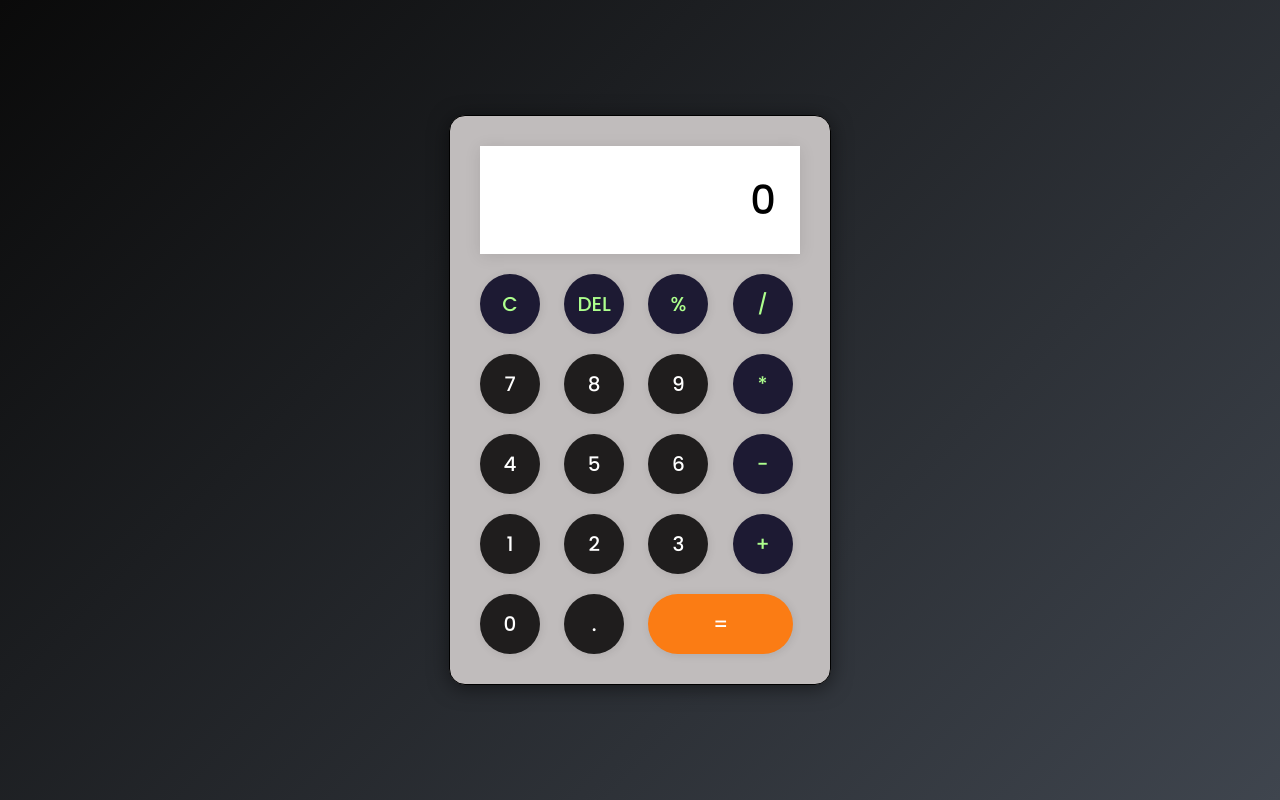
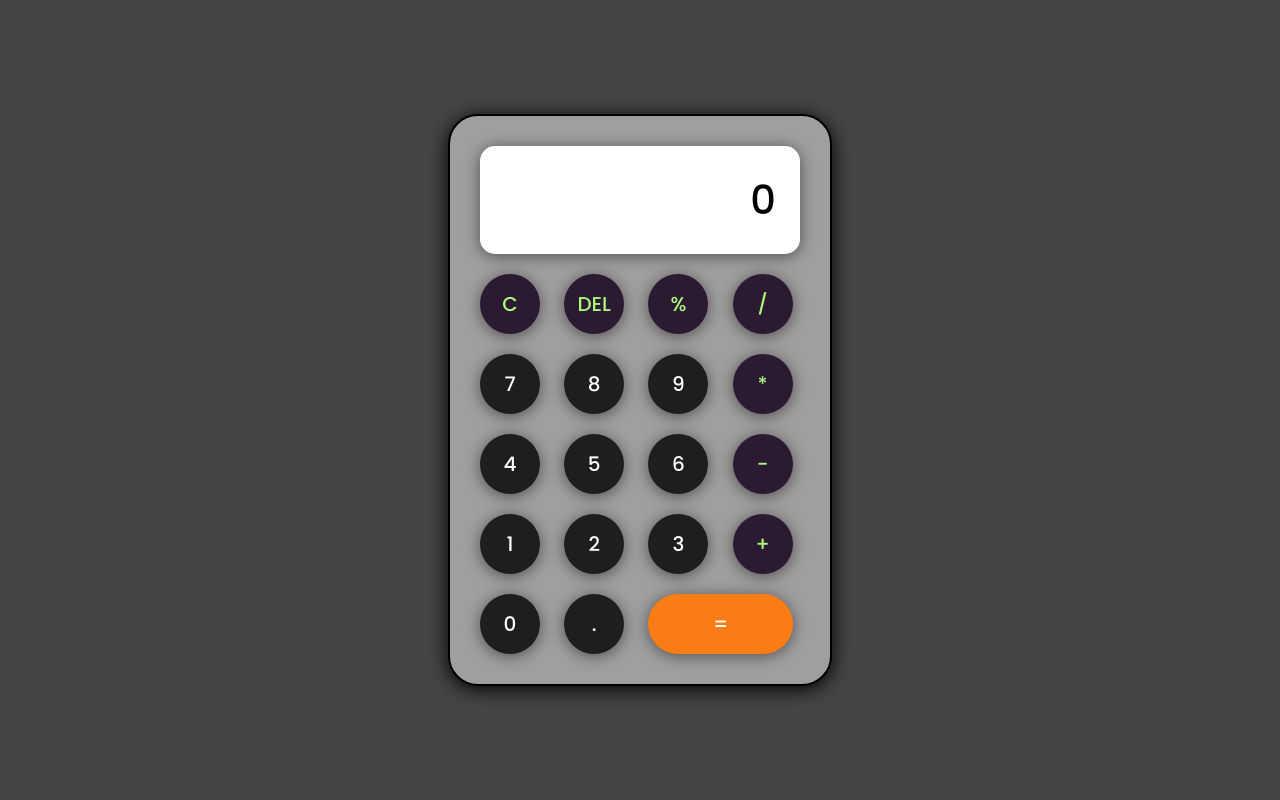
Before and after one commit to sharwarpatil/calculator, a plain HTML site: page index.html in a window 1280 px wide. Drawn offline with Linux system fonts and the light colour scheme.

Commit message:
styles.css

```diff
--- a/styles.css
+++ b/styles.css
@@ -13,16 +13,16 @@ body{
     display: flex;
     justify-content: center;
     align-items: center;
-    background: linear-gradient(135deg, #0a0a0a, #3f454e);
+    background: #454545;
 }
 
 .calculator{
-    border: 1px solid #000000;
+    border: 2px solid #000000;
     padding: 20px;
-    border-radius: 16px;
+    border-radius: 30px;
     background: solid;
-    background-color: #c0bcbc;
-    box-shadow: 0px 3px 20px rgba(0, 0, 0, 0.5);
+    background-color: #a09e9e;
+    box-shadow: 0px 3px 20px rgba(0, 0, 0, 10);
 
 }
 
@@ -31,9 +31,10 @@ input{
     border: none;
     padding: 24px;
     margin: 10px;
+    border-radius: 15px;
     background: solid;
     background-color: #ffffff;
-    box-shadow: 0px 2px 15px rgba(0, 0, 0, 0.1);
+    box-shadow: 0px 2px 15px rgba(0, 0, 0, 0.5);
     font-size: 40px;
     text-align: right;
     cursor: pointer;
@@ -56,6 +57,12 @@ button{
     font-size: 20px;
     box-shadow: 1px 1px 8px rgba(22, 21, 21, 0.1);
     cursor: pointer;
+    box-shadow: 0px 2px 15px rgba(0, 0, 0, 0.5);
+}
+button:hover{
+    background-color: #403d3d;
+    color: #ffffff;
+    transform: scale(110%);
 }
 
 .equalBtn{
@@ -64,8 +71,19 @@ button{
     border-radius: 50px;
 
 }
+.equalBtn:hover{
+    background-color: #ff3700;
+
+
+
+}
+
 
 .operator{
-    color: #adff8d;
-    background-color: rgb(29, 26, 51);
+    color: #acf87a;
+    background-color: rgb(44, 26, 51);
 }
+.operator:hover{
+    color: #f2f2f2;
+    background-color: rgb(110, 95, 221);
+}
```
